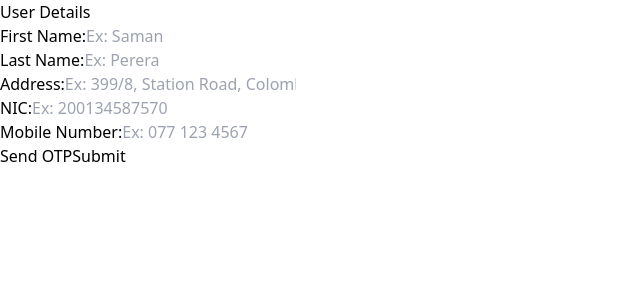
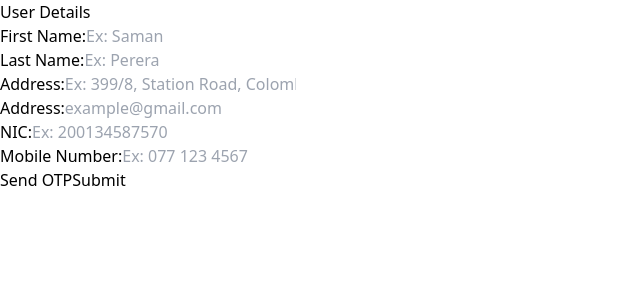
Before and after one commit to lakshitha779988/Fuel-Management-System, a React (Vite) app in the folder frontend/: page /register in a window 1280 px wide. Shown: the top 300 px of the page, without its empty margins (0-640 px from the left). Built offline with nearby package versions, Linux system fonts and the light colour scheme.

Commit message:
add email feild to user detail from and send add email to backend request

```diff
--- a/frontend/src/components/forms/UserDetailsForm.jsx
+++ b/frontend/src/components/forms/UserDetailsForm.jsx
@@ -14,6 +14,7 @@ function UserDetailsForm() {
   const[firstName, setFirstName] = useState('');
   const[lastName, setLastName] = useState('');
   const[address, setAddress] = useState('');
+  const[email, setEmail] = useState('');
   const[nic, setNic] = useState('');
   const [loading, setLoading] = useState(false);
   const [alert, setAlert] = useState({ message: '', type: '', show: false });
@@ -144,6 +145,7 @@ const handleSubmit = (e) => {
     address : address,
     nic: nic,
     mobileNumber : mobileNumber,
+    email :email,
   };
   localStorage.setItem("userDetails", JSON.stringify(userDetails));
   console.log(localStorage.getItem("userDetail"))
@@ -208,6 +210,16 @@ setAlert({
           placeholder="Ex: 399/8, Station Road, Colombo"
           className="mt-1 block w-full p-2 border border-gray-300 rounded-md shadow-sm focus:ring-indigo-500 focus:border-indigo-500"
           onChange={(e) => setAddress(e.target.value)}
+          />
+</div>
+
+<div>
+        <label htmlFor="email" className="block text-gray-700 font-semibold">Address:</label>
+        <input id="email"
+         type="email"
+          placeholder="example@gmail.com"
+          className="mt-1 block w-full p-2 border border-gray-300 rounded-md shadow-sm focus:ring-indigo-500 focus:border-indigo-500"
+          onChange={(e) => setEmail(e.target.value)}
           />
 </div>
 
--- a/frontend/src/components/forms/VehicleDetailsForm.jsx
+++ b/frontend/src/components/forms/VehicleDetailsForm.jsx
@@ -57,6 +57,7 @@ const sendRegistrationRequest = async () => {
     firstName: userDetails.firstName,
     lastName: userDetails.lastName,
     address: userDetails.address,
+    email: userDetails.email,
     nationalId: userDetails.nic,
     chaseNumber: vehicleDetails.chassisNumber,
     vehicleNumber: vehicleDetails.registrationNumber,
```
